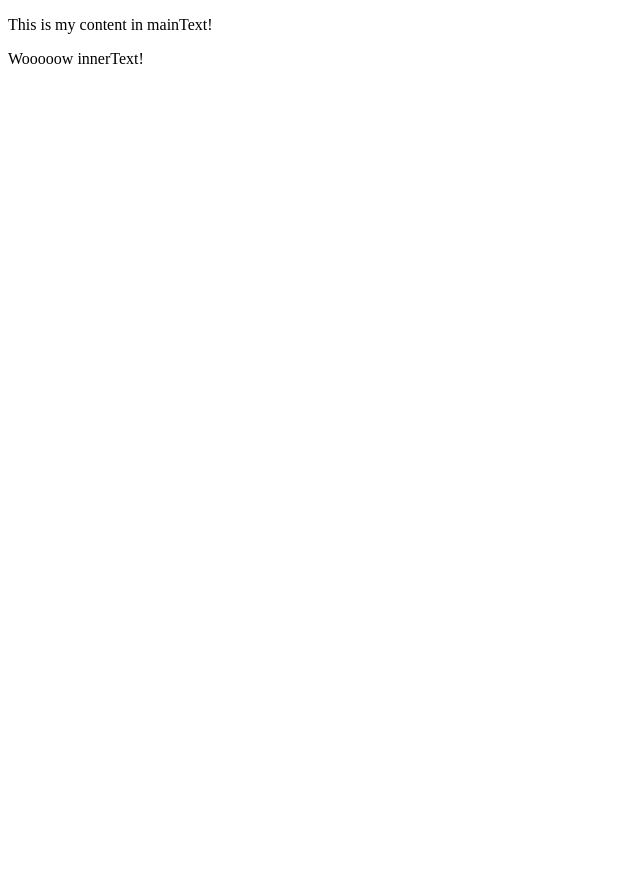
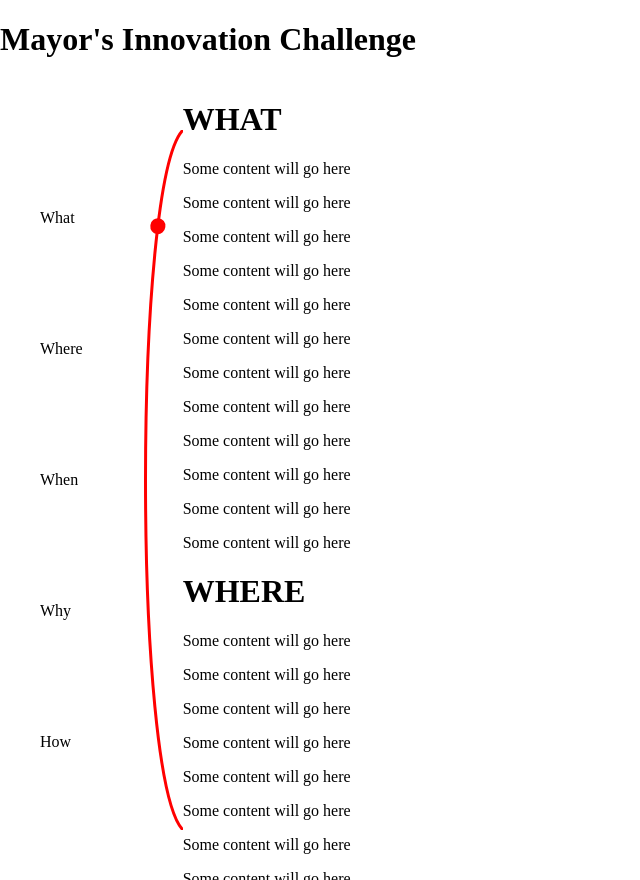
Before and after one commit to city-of-kingston/mayors-innovation-challenge-2020, a Next.js app: page / in a window 1280 px wide. Shown: the whole page, without its empty margins (0-640 px from the left). Before the commit the page ends 800 px from the top, so only its background shows below. Built offline with nearby package versions, Linux system fonts and the light colour scheme.

Commit message:
Create basic layout [ci skip]

```diff
--- /dev/null
+++ b/css/page-layout.scss
@@ -0,0 +1,63 @@
+html, body, #__next {
+	margin: 0;
+	padding: 0;
+	height: 100%;
+	width: 100%;
+}
+
+.page-container {
+	display: flex;
+	flex-direction: column;
+	height: 100%;
+
+	.header {
+		width: 100%;
+	}
+
+	.content-container {
+		flex-grow: 1;
+
+		display: flex;
+		flex-direction: row;
+		height: 100%;
+
+		.content {
+			flex-grow: 1;
+			height: 100%;
+			overflow: auto;
+		}
+
+		.sidebar {
+			display: flex;
+			flex-direction: row;
+			align-items: center;
+
+			ul.links {
+				align-self: stretch;
+
+				display: flex;
+				flex-direction: column;
+				justify-content: space-evenly;
+				list-style: none;
+			}
+
+			.nav-slider {
+				.line, .dot {
+					stroke: red;
+				}
+
+				.line {
+					stroke-width: 3;
+				}
+
+				.dot {
+					stroke-width: 15;
+					stroke-dasharray: 1, 1000;
+					stroke-dashoffset: -100;
+					stroke-linecap: round;
+					transition: stroke-dashoffset 1s ease;
+				}
+			}
+		}
+	}
+}
--- a/next.config.js
+++ b/next.config.js
@@ -1,4 +1,6 @@
-module.exports = {
+const withSass = require('@zeit/next-sass');
+
+module.exports = withSass({
 	target: 'serverless',
     webpack: (config, { buildId, dev, isServer, defaultLoaders, webpack }) => {
         config.module.rules.push({
@@ -8,4 +10,4 @@ module.exports = {
 
         return config;
     }
-}
+});
--- a/package.json
+++ b/package.json
@@ -18,9 +18,12 @@
   },
   "homepage": "https://github.com/city-of-kingston/mayors-innovation-challenge-2020#readme",
   "dependencies": {
+    "@zeit/next-sass": "^1.0.1",
     "js-yaml-loader": "^1.2.2",
     "next": "^9.0.2",
+    "node-sass": "^4.12.0",
     "react": "^16.8.6",
-    "react-dom": "^16.8.6"
+    "react-dom": "^16.8.6",
+    "react-scroll": "^1.7.12"
   }
 }
--- a/pages/index.js
+++ b/pages/index.js
@@ -1,12 +1,69 @@
+import { Link, Element } from 'react-scroll';
 import Content, { ContentDiv, ContentParagraph } from '../components/content';
 import content from '../content/index.yaml';
 
+import '../css/page-layout.scss';
+
 const Home = () => (
 	<Content.Provider value={content}>
-		<ContentParagraph contentId="mainText" />
+		{/*<ContentParagraph contentId="mainText" />
 		<ContentDiv contentId="inner">
 			<ContentParagraph contentId="innerText" />
-		</ContentDiv>
+		</ContentDiv>*/}
+
+		<div className="page-container">
+			<div className="header">
+				<h1>Mayor's Innovation Challenge</h1>
+			</div>
+			<div className="content-container">
+				<div className="sidebar">
+					<ul className="links">
+						<li><Link containerId="scroll-container" smooth to="what">What</Link></li>
+						<li><Link containerId="scroll-container" smooth to="where">Where</Link></li>
+						<li><Link containerId="scroll-container" smooth to="when">When</Link></li>
+						<li><Link containerId="scroll-container" smooth to="why">Why</Link></li>
+						<li><Link containerId="scroll-container" smooth to="how">How</Link></li>
+					</ul>
+
+					<svg width="100" height="700" className="nav-slider">
+						<path d="M 100 0 C 50 50, 50 650, 100 700" fill="transparent" className="line"/>
+						<path d="M 100 0 C 50 50, 50 650, 100 700" className="dot" fill="transparent"/>
+					</svg>
+				</div>
+				<div className="content" id="scroll-container">
+					<Element name="what">
+						<h1>WHAT</h1>
+						<p>Some content will go here</p><p>Some content will go here</p><p>Some content will go here</p><p>Some content will go here</p>
+						<p>Some content will go here</p><p>Some content will go here</p><p>Some content will go here</p><p>Some content will go here</p>
+						<p>Some content will go here</p><p>Some content will go here</p><p>Some content will go here</p><p>Some content will go here</p>
+					</Element>
+					<Element name="where">
+						<h1>WHERE</h1>
+						<p>Some content will go here</p><p>Some content will go here</p><p>Some content will go here</p><p>Some content will go here</p>
+						<p>Some content will go here</p><p>Some content will go here</p><p>Some content will go here</p><p>Some content will go here</p>
+						<p>Some content will go here</p><p>Some content will go here</p><p>Some content will go here</p><p>Some content will go here</p>
+					</Element>
+					<Element name="when">
+						<h1>WHEN</h1>
+						<p>Some content will go here</p><p>Some content will go here</p><p>Some content will go here</p><p>Some content will go here</p>
+						<p>Some content will go here</p><p>Some content will go here</p><p>Some content will go here</p><p>Some content will go here</p>
+						<p>Some content will go here</p><p>Some content will go here</p><p>Some content will go here</p><p>Some content will go here</p>
+					</Element>
+					<Element name="why">
+						<h1>WHY</h1>
+						<p>Some content will go here</p><p>Some content will go here</p><p>Some content will go here</p><p>Some content will go here</p>
+						<p>Some content will go here</p><p>Some content will go here</p><p>Some content will go here</p><p>Some content will go here</p>
+						<p>Some content will go here</p><p>Some content will go here</p><p>Some content will go here</p><p>Some content will go here</p>
+					</Element>
+					<Element name="how">
+						<h1>HOW</h1>
+						<p>Some content will go here</p><p>Some content will go here</p><p>Some content will go here</p><p>Some content will go here</p>
+						<p>Some content will go here</p><p>Some content will go here</p><p>Some content will go here</p><p>Some content will go here</p>
+						<p>Some content will go here</p><p>Some content will go here</p><p>Some content will go here</p><p>Some content will go here</p>
+					</Element>
+				</div>
+			</div>
+		</div>
 	</Content.Provider>
 )
 
```
Also changed, not shown: 1 other file (tests, documents, lock files or other folders).
